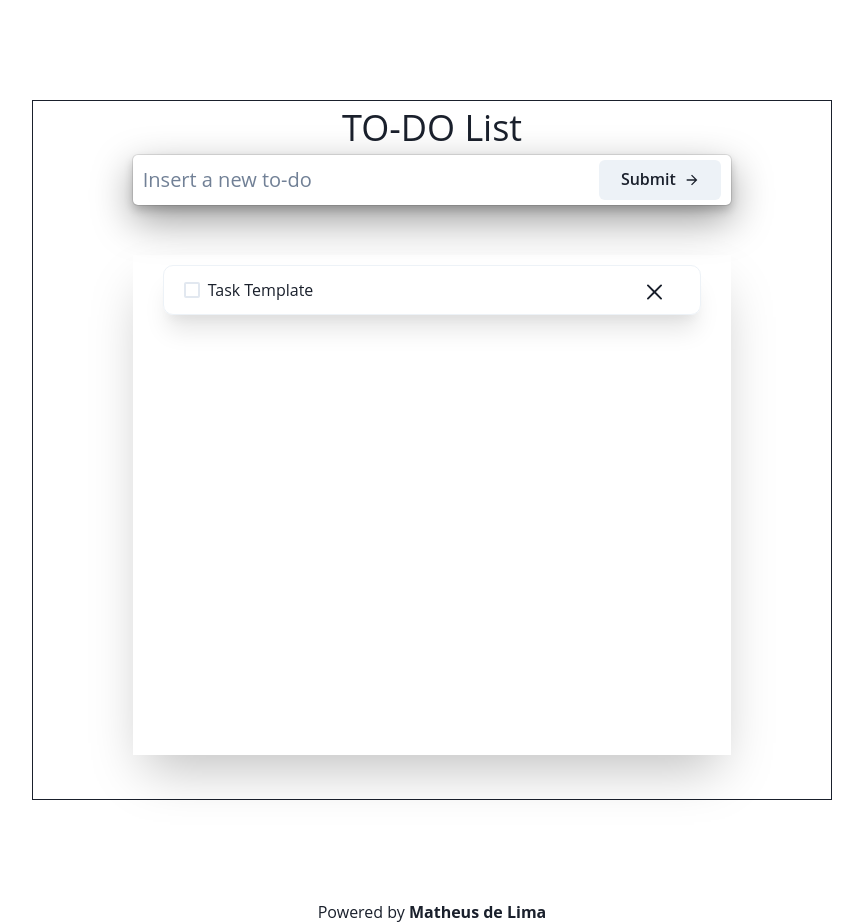
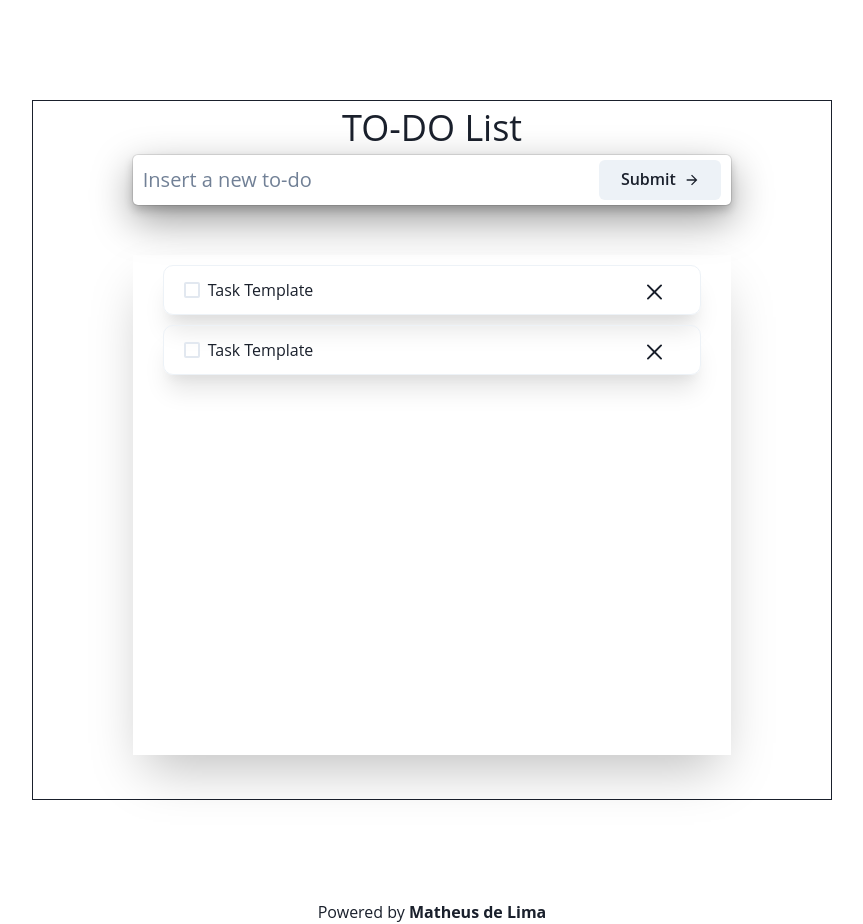
Before and after one commit to delimamatheus/todo-list, a Next.js app: page / in a window 1280 px wide. Shown: the whole page, without its empty margins (208-1071 px from the left). Built offline with nearby package versions, Linux system fonts and the light colour scheme.

Commit message:
♻️ remove `List` component and interface

```diff
--- a/src/components/pages/Home/content.tsx
+++ b/src/components/pages/Home/content.tsx
@@ -3,9 +3,7 @@ import { Box, Button, Center, Checkbox, Divider, Input, Text } from "@chakra-ui/
 import { NewTODOProps } from "../../../interfaces/Home/INewTODO";
 
 export function NewTODO ({
-    task,
-    setTask
-}: NewTODOProps ){
+}){
     return (
         <>
             <Box display={'flex'} flexDirection={'column'}>
@@ -16,20 +14,6 @@ export function NewTODO ({
                     </Box>
                 </Center>
             </Box>
-        </>
-    )
-}
-
-export function List ({
-
-} ){
-    return (
-        <>
-            <Center>
-                <Box mt={'50px'} w={'75%'} h={'500px'} overflowY={'auto'} boxShadow={'2xl'}>
-                    <Task></Task>
-                </Box>
-            </Center>
         </>
     )
 }
--- /dev/null
+++ b/src/components/types/Home/ItemsTask.ts
@@ -0,0 +1,5 @@
+export type ItemTask = {
+    id: number,
+    name: string,
+    done: boolean
+}
--- a/src/interfaces/Home/IList.tsx
+++ /dev/null
@@ -1,3 +0,0 @@
-export interface ListProps{
-
-}
--- a/src/interfaces/Home/ITask.tsx
+++ b/src/interfaces/Home/ITask.tsx
@@ -1,3 +1,3 @@
 export interface TaskProps{
-
+    task: []
 }
--- a/src/pages/index.tsx
+++ b/src/pages/index.tsx
@@ -2,18 +2,16 @@ import { Box, Center, Text } from '@chakra-ui/react'
 import Head from 'next/head'
 import { useState } from 'react'
 import styles from '../../styles/Home.module.css'
-import { List, NewTODO } from '../components/pages/Home'
+import { NewTODO, Task } from '../components/pages/Home'
 import { MainLayout } from '../layout/MainLayout'
+import { ItemTask } from '../components/types/Home/ItemsTask'
 
 export default function Home() {
 
-  const [task, setTask] = useState("")
-
-  const [list, setList] = useState([])
-
-  function onChangeHandler(){
-    setTask("");
-  }
+  const [list, setList] = useState<ItemTask[]>([
+    { id: 1, name: 'test', done: false },
+    { id: 2, name: 'test 2', done: false },
+  ])
 
   return (
     <Center>
@@ -39,9 +37,15 @@ export default function Home() {
           >
             <Text fontSize={'36px'} textAlign={'center'}>TO-DO List</Text>
 
-            <NewTODO task={task} setTask={onChangeHandler}></NewTODO>
+            <NewTODO></NewTODO>
 
-            <List></List>
+            <Center>
+              <Box mt={'50px'} w={'75%'} h={'500px'} overflowY={'auto'} boxShadow={'2xl'}>
+                {list.map((task, index)=>(
+                  <Task></Task>
+                ))}
+              </Box>
+            </Center>
 
           </Box>
         </Center>
```
